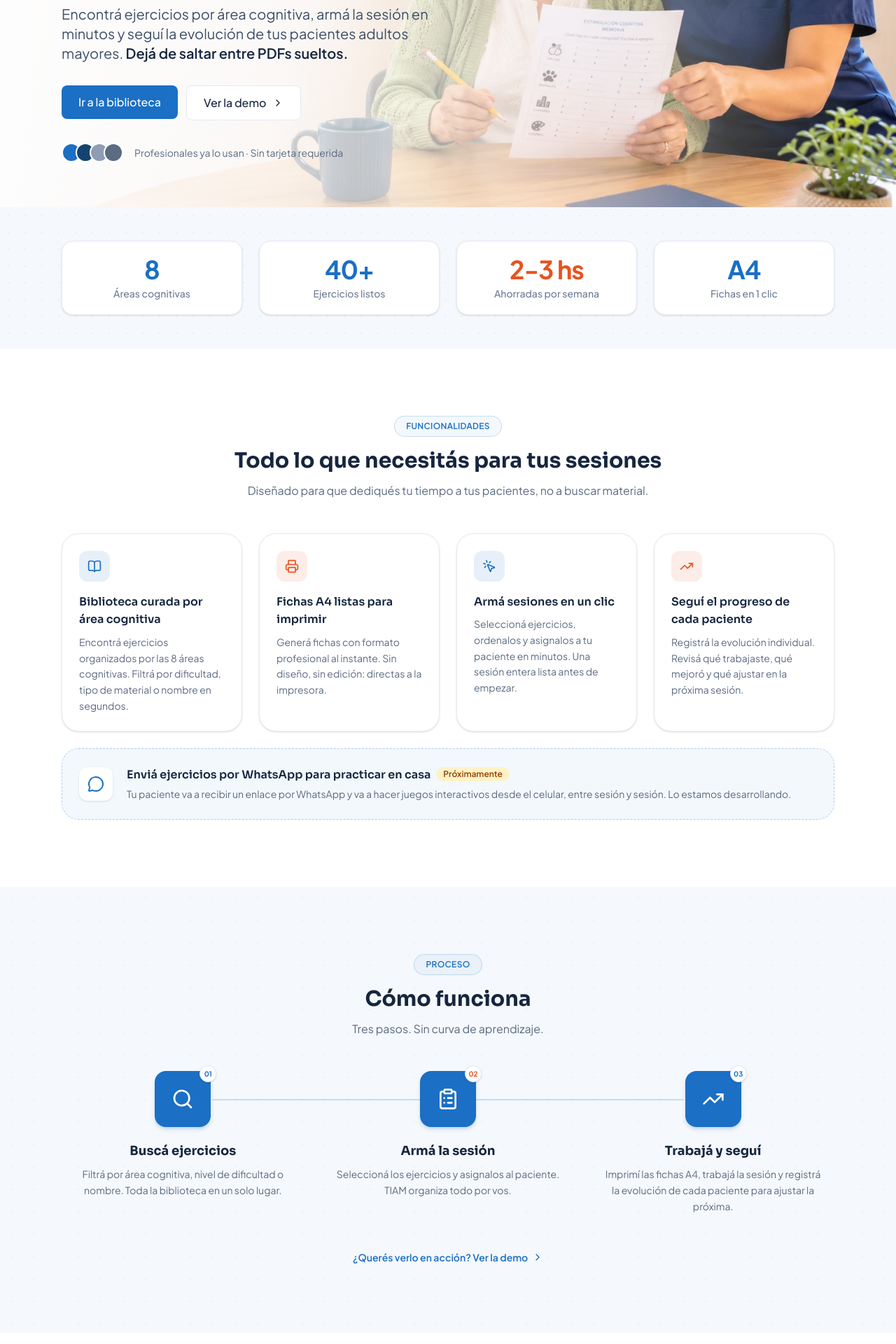
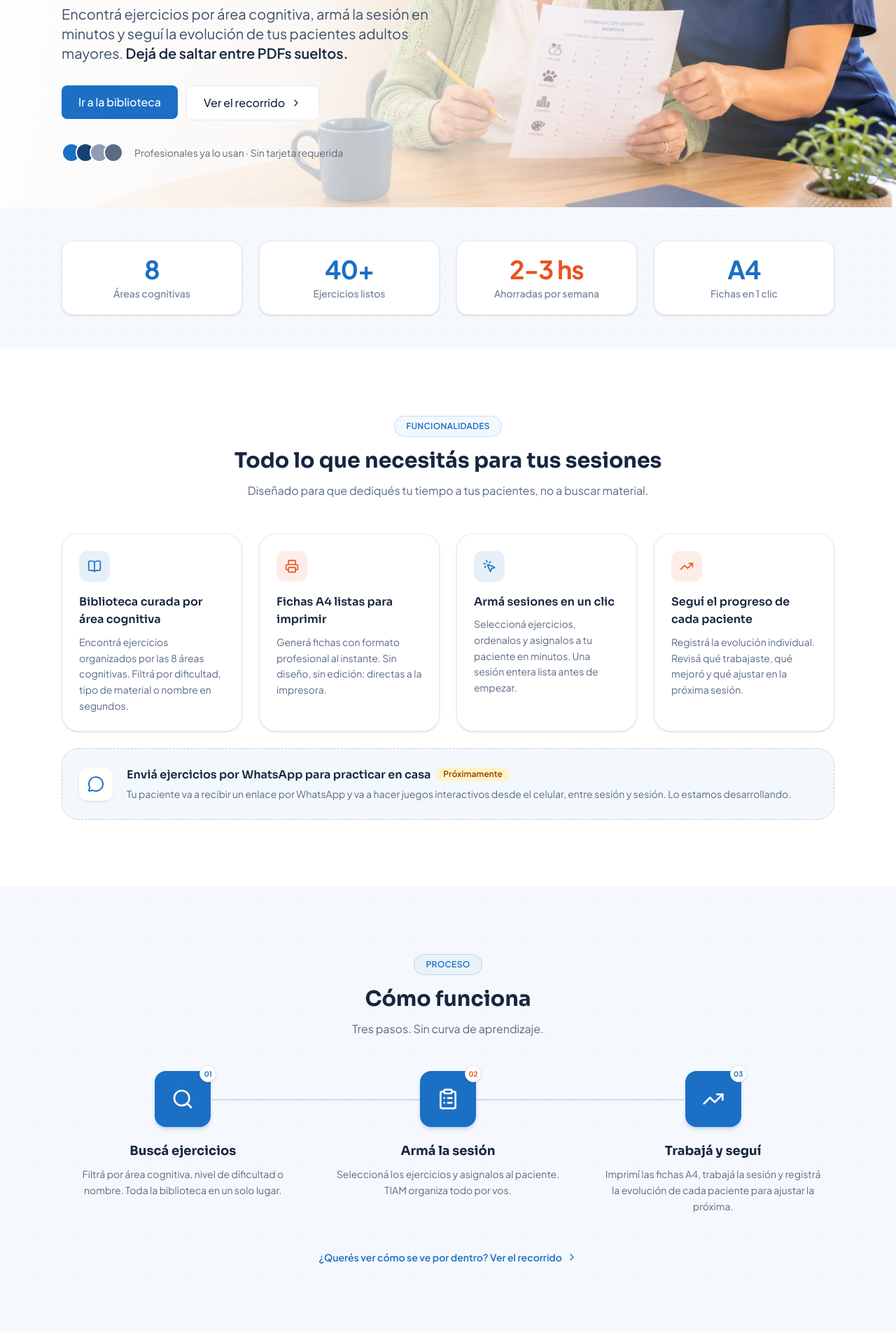
Before and after one commit to manukpo10/TIAM-frontend, a React (Vite) app: page / in a window 1280 px wide. Shown: the part 460-2380 px from the top of the page at 70% size. Built offline with nearby package versions, Linux system fonts and the light colour scheme.

Commit message:
copy: 'demo' -> 'recorrido' (es una guia con capturas, no interactiva)
- Hero, link de Como funciona y eyebrow/title de la pagina
- URL /demo se mantiene; solo cambian los textos visibles

```diff
--- a/src/pages/demo/DemoTourPage.tsx
+++ b/src/pages/demo/DemoTourPage.tsx
@@ -105,7 +105,7 @@ export function DemoTourPage() {
 
   useEffect(() => {
     window.scrollTo(0, 0)
-    document.title = 'Demo guiada — TIAM Digital'
+    document.title = 'Recorrido guiado — TIAM Digital'
   }, [])
 
   // Close the lightbox on Escape and lock body scroll while open.
@@ -134,7 +134,7 @@ export function DemoTourPage() {
         {/* Intro */}
         <section className="border-b border-slate-100 bg-gradient-to-b from-tiam-blue/5 to-white">
           <div className="max-w-5xl mx-auto px-4 sm:px-6 py-14 md:py-16 text-center">
-            <p className="text-xs font-semibold uppercase tracking-wider text-primary mb-3">Demo guiada</p>
+            <p className="text-xs font-semibold uppercase tracking-wider text-primary mb-3">Recorrido guiado</p>
             <h1 className="text-3xl md:text-4xl font-bold text-slate-900 tracking-tight">
               Mirá cómo funciona TIAM por dentro
             </h1>
--- a/src/pages/landing/LandingPage.tsx
+++ b/src/pages/landing/LandingPage.tsx
@@ -334,7 +334,7 @@ export function LandingPage() {
                 </Link>
                 <Link to="/demo">
                   <Button variant="secondary" size="lg" className="w-full sm:w-auto min-h-[44px]">
-                    Ver la demo
+                    Ver el recorrido
                     <ChevronRight className="h-4 w-4" />
                   </Button>
                 </Link>
@@ -482,13 +482,13 @@ export function LandingPage() {
               ))}
             </div>
 
-            {/* Link to the deeper interactive demo */}
+            {/* Link to the deeper guided tour */}
             <div className="mt-12 text-center">
               <Link
                 to="/demo"
                 className="inline-flex items-center gap-1.5 text-sm font-semibold text-tiam-blue hover:underline"
               >
-                ¿Querés verlo en acción? Ver la demo
+                ¿Querés ver cómo se ve por dentro? Ver el recorrido
                 <ChevronRight className="h-4 w-4" />
               </Link>
             </div>
```
